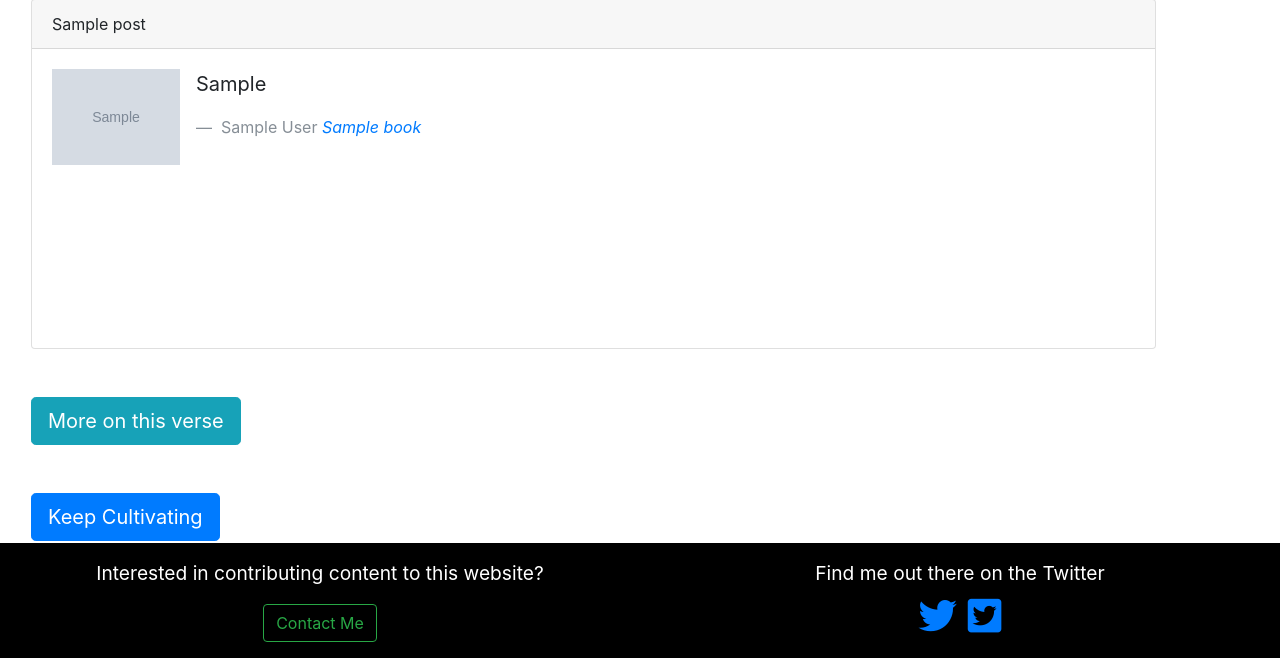
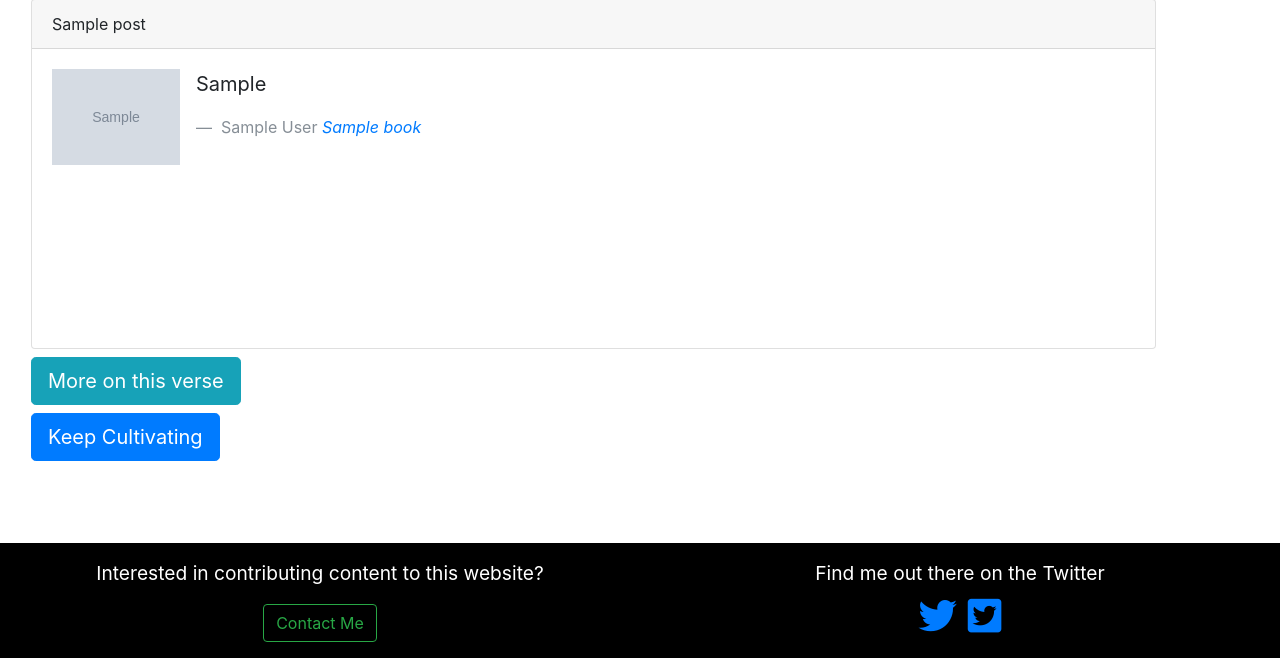
Before and after one commit to ronraney/tao-django, a Django app: page /post/1/ in a window 1280 px wide. Shown: the part 137-800 px from the top of the page. Run offline with Django 3.2, Linux system fonts and the light colour scheme; tables that the repository leaves empty hold one stand-in row (values such as "Sample post"); grey boxes marked "Sample" are stand-in pictures; some libraries are stand-ins or nearby versions; some web fonts are replaced.

Commit message:
Syncing issues

```diff
--- a/TaoRecovery/settings.py
+++ b/TaoRecovery/settings.py
@@ -15,7 +15,7 @@ import os
 # Build paths inside the project like this: os.path.join(BASE_DIR, ...)
 BASE_DIR = os.path.dirname(os.path.dirname(os.path.abspath(__file__)))
 
-SITE_ID = 8
+SITE_ID = 6
 
 # Quick-start development settings - unsuitable for production
 # See https://docs.djangoproject.com/en/2.0/howto/deployment/checklist/
--- a/blog/static/css/styles.css
+++ b/blog/static/css/styles.css
@@ -120,7 +120,9 @@ span.color-change {
 #FrameOne, #FrameTwo {
     min-height: 350px;
 }
-
+#FrameTwo a.btn {
+	margin-bottom: 25px;
+}
 /* IE 6 */
 
 
--- a/blog/templates/blog/post_detail.html
+++ b/blog/templates/blog/post_detail.html
@@ -35,8 +35,8 @@
 				</blockquote>
 			</div>
         </div>
-        <button role="button" class="mt-5 btn btn-info btn-lg" onclick="toggleDivs()">More on this verse</button>
-        <p class="mt-5 mx-auto">
+        <button role="button" class="mt-2 btn btn-info btn-lg" onclick="toggleDivs()">More on this verse</button>
+        <p class="mt-2 mx-auto">
             <a class="btn btn-primary btn-lg" href="{% url 'random_post' %}" role="button">Keep Cultivating</a>
         </p>
 
```
Also changed, not shown: 1 other file.
